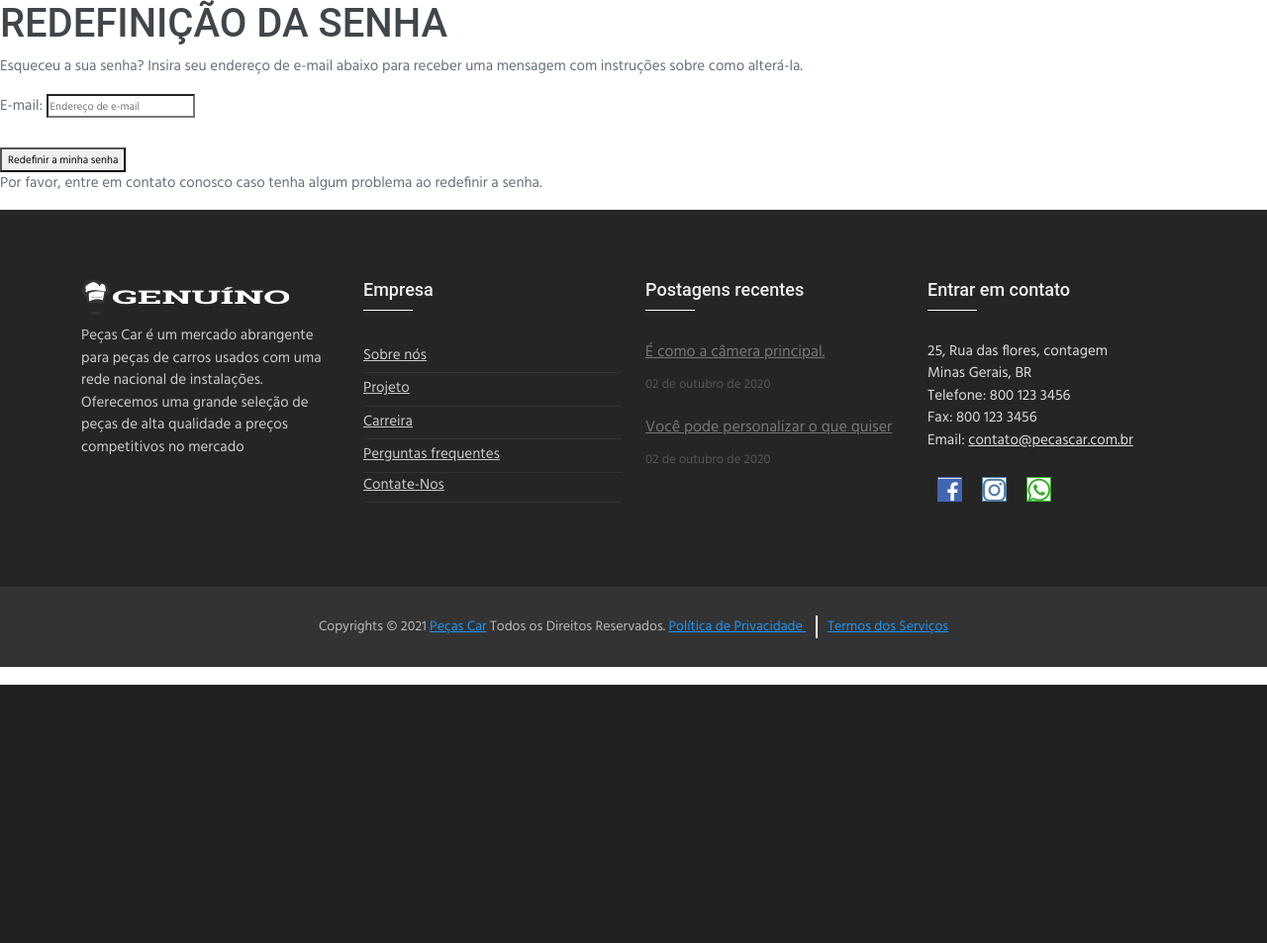
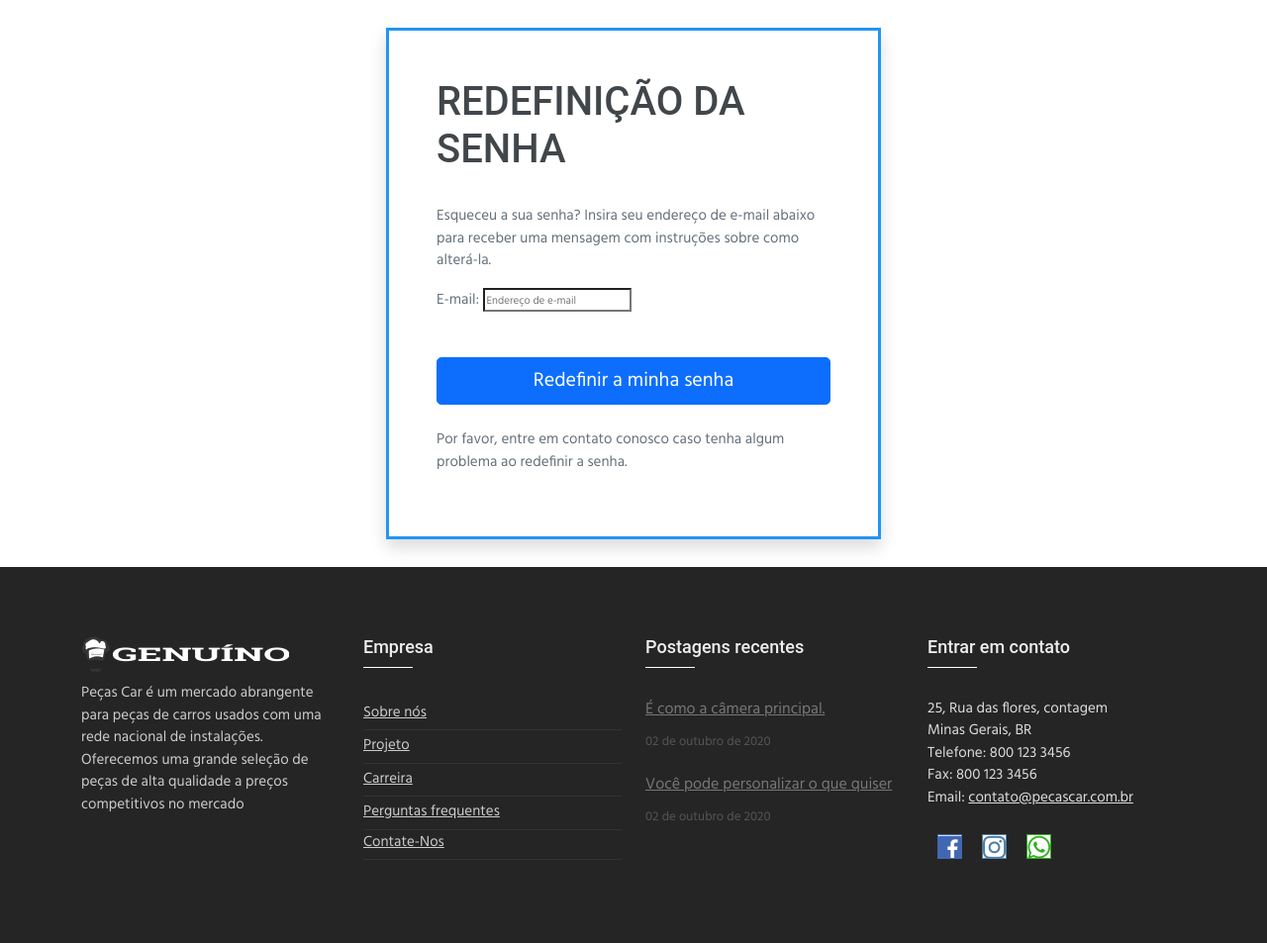
Before and after one commit to alfabar/pecas.vendas, a Django app: page /accounts/password/reset/ in a window 1280 px wide. Shown: the part 108-1061 px from the top of the page at 99% size. Before the commit the page ends 800 px from the top, so only its background shows below. Run offline with Django 3.2, Linux system fonts and the light colour scheme; data that the repository does not hold is empty; parts of the project's set-up code (start-up, migrations or seed data) failed here and were passed over; some libraries are stand-ins or nearby versions.

Commit message:
atualizado

```diff
--- a/main/templates/account/password_reset.html
+++ b/main/templates/account/password_reset.html
@@ -1,24 +1,24 @@
-{% extends "account/base.html" %}
+{% extends "account/base.html" %} {% load i18n %} {% load account %} {% block head_title %}{% trans "Password Reset" %}{% endblock %} {% block content %}
+<div class="modal-dialog" role="document">
+    <div class="modal-content rounded-5 shadow">
+        <div class="modal-header p-5 pb-4 border-bottom-0">
+            <h1>{% trans "Password Reset" %}</h1>
 
-{% load i18n %}
-{% load account %}
+            <!-- <h5 class="modal-title">Modal title</h5> -->
+        </div>
 
-{% block head_title %}{% trans "Password Reset" %}{% endblock %}
+        <div class="modal-body p-5 pt-0">
 
-{% block content %}
+            <p>{% trans "Forgotten your password? Enter your e-mail address below, and we'll send you an e-mail allowing you to reset it." %}</p>
 
-    <h1>{% trans "Password Reset" %}</h1>
-    {% if user.is_authenticated %}
-    {% include "account/snippets/already_logged_in.html" %}
-    {% endif %}
+            <form method="POST" action="{% url 'account_reset_password' %}" class="password_reset">
+                {% csrf_token %} {{ form.as_p }}
+                <input class="w-100 mb-2 btn btn-lg rounded-4 btn-primary mt-3" type="submit" value="{% trans 'Reset My Password' %}" />
+            </form>
+            <p class="mt-3">{% blocktrans %}Please contact us if you have any trouble resetting your password.{% endblocktrans %}</p>
 
-    <p>{% trans "Forgotten your password? Enter your e-mail address below, and we'll send you an e-mail allowing you to reset it." %}</p>
+        </div>
+    </div>
+</div>
 
-    <form method="POST" action="{% url 'account_reset_password' %}" class="password_reset">
-        {% csrf_token %}
-        {{ form.as_p }}
-        <input type="submit" value="{% trans 'Reset My Password' %}" />
-    </form>
-
-    <p>{% blocktrans %}Please contact us if you have any trouble resetting your password.{% endblocktrans %}</p>
 {% endblock %}
```
